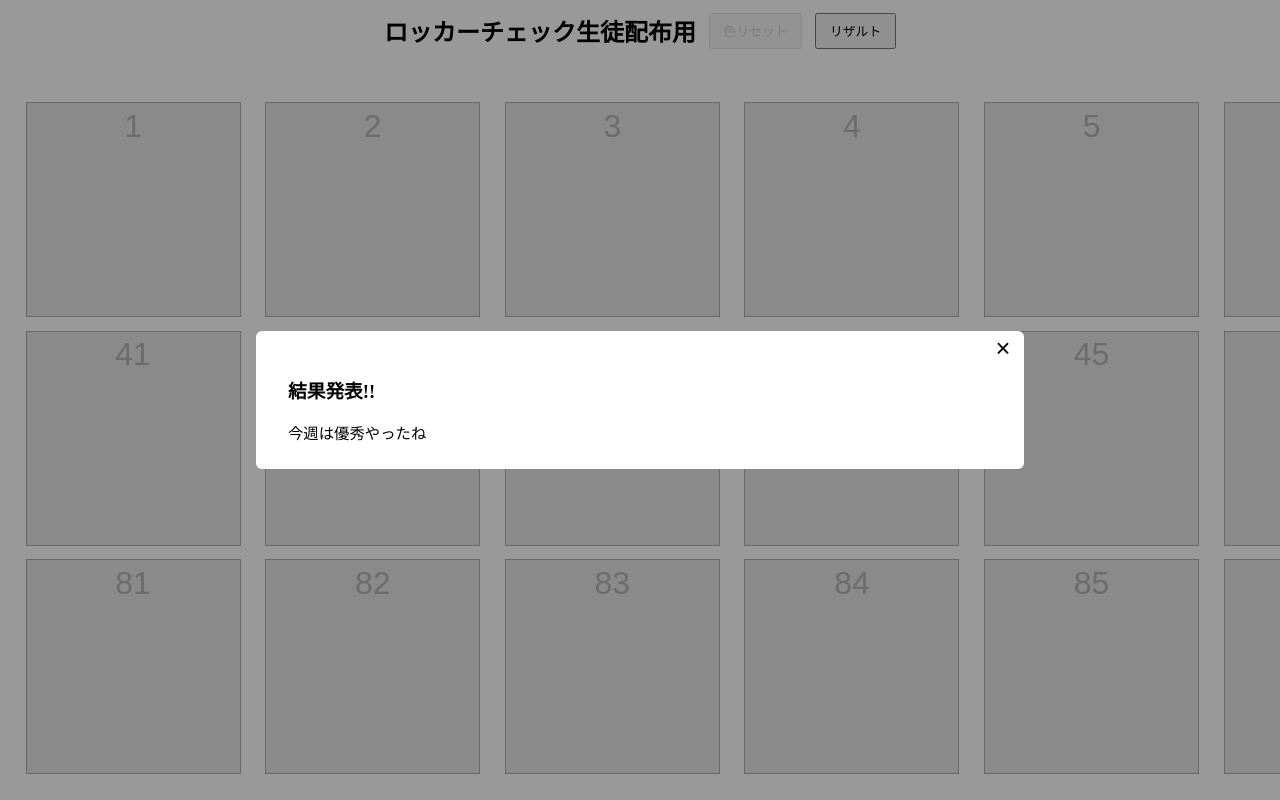
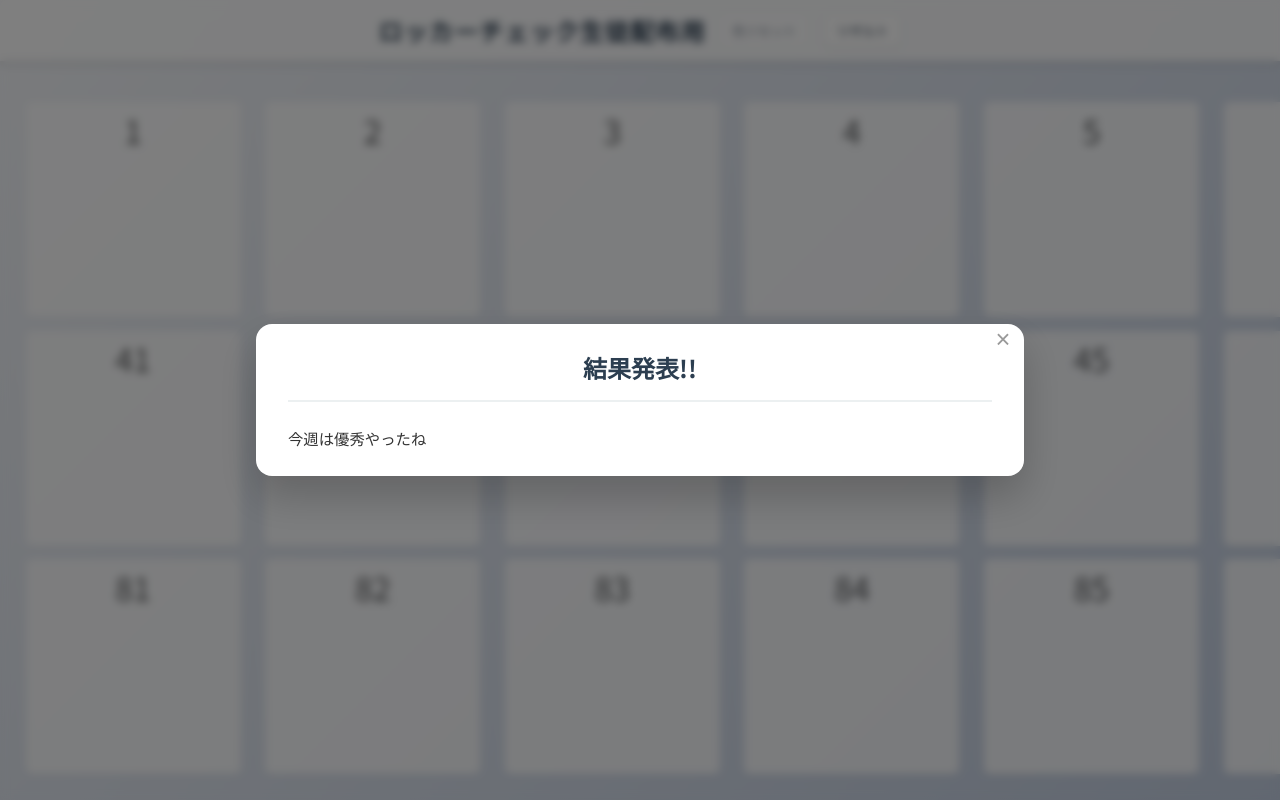
Before and after one commit to lemon-remon/cup1.21, a plain HTML site: page index.html in a window 1280 px wide. Both pictures are taken after a click on the button "リザルト". Shown: the top 800 px of the page. Drawn offline with Linux system fonts and the light colour scheme; no server answers.

Commit message:
Add files via upload

```diff
--- a/index.html
+++ b/index.html
@@ -1,10 +1,15 @@
 <!DOCTYPE html>
 <html lang="ja">
+
 <head>
   <meta charset="UTF-8">
   <title>ロッカーチェック生徒配布用</title>
+  <link rel="preconnect" href="https://fonts.googleapis.com">
+  <link rel="preconnect" href="https://fonts.gstatic.com" crossorigin>
+  <link href="https://fonts.googleapis.com/css2?family=Noto+Sans+JP:wght@400;500;700&display=swap" rel="stylesheet">
   <link rel="stylesheet" href="style.css">
 </head>
+
 <body>
 
   <div id="titleRow">
@@ -15,7 +20,7 @@
 
   <div id="buttonContainer"></div>
 
-  <!-- Results modal -->
+
   <div id="resultsModal" class="modal hidden">
     <div class="modal-content" role="dialog" aria-modal="true" aria-labelledby="resultsTitle">
       <button id="closeModal" class="modal-close" aria-label="閉じる">×</button>
@@ -42,4 +47,5 @@
 
   <script type="module" src="script.js"></script>
 </body>
+
 </html>
--- a/script.js
+++ b/script.js
@@ -46,7 +46,7 @@ for (let i = 1; i <= totalButtons; i++) {
   buttons.push(button);
 }
 
-/* 🔥 他端末とリアルタイム同期 */
+/* リアルタイム同期 */
 onSnapshot(docRef, (snapshot) => {
   const data = snapshot.data() || {};
   const labels = data.labels || {};
--- a/style.css
+++ b/style.css
@@ -1,10 +1,35 @@
-#title{
-    text-align: center;
+:root {
+    /* カラーパレット */
+    --primary-color: #2c3e50;
+    --accent-color: #3498db;
+    --background-start: #f5f7fa;
+    --background-end: #c3cfe2;
+    --white: #ffffff;
+    --light-gray: #ecf0f1;
+    --text-color: #333333;
+    --shadow-soft: 0 4px 6px rgba(0, 0, 0, 0.1);
+    --shadow-hover: 0 10px 15px rgba(0, 0, 0, 0.15);
+    --font-stack: 'Noto Sans JP', sans-serif;
+
+    /* モーダル */
+    --modal-overlay: rgba(0, 0, 0, 0.5);
+}
+
+body {
     margin: 0;
     padding: 0;
+    height: 100vh;
+    display: flex;
+    flex-direction: column;
+    font-family: var(--font-stack);
+    /* グラデーションを維持し、attachment: fixedでスクロール時の切れ目を防止 */
+    background: linear-gradient(135deg, var(--background-start) 0%, var(--background-end) 100%);
+    background-attachment: fixed;
+    color: var(--text-color);
 }
 
-#titleRow{
+/* ヘッダーエリア */
+#titleRow {
     position: fixed;
     top: 0;
     left: 0;
@@ -13,89 +38,234 @@
     align-items: center;
     justify-content: center;
     gap: 1%;
-    background: white;
+    /* 元のgapに戻す */
+    background: rgba(255, 255, 255, 0.85);
+    backdrop-filter: blur(10px);
+    -webkit-backdrop-filter: blur(10px);
     z-index: 101;
     padding: 1% 0;
+    /* 元のpaddingに戻す */
+    box-shadow: var(--shadow-soft);
+    transition: all 0.3s ease;
 }
 
-#resetColors{
-    font-size: 1vw;
-    padding: 0.5% 1%;
-    cursor: pointer;
+#title {
+    text-align: center;
+    margin: 0;
+    padding: 0;
+    font-size: 1.5rem;
+    /* タイトルサイズはCSSに元々指定がなかったので、バランスを見て少し調整 */
+    font-weight: 700;
+    color: var(--primary-color);
+    letter-spacing: 0.05em;
 }
 
-#showResults{
+/* ヘッダーボタン共通スタイル */
+#resetColors,
+#showResults {
+    font-family: var(--font-stack);
     font-size: 1vw;
+    /* 元のサイズに戻す */
     padding: 0.5% 1%;
+    /* 元のpaddingに戻す */
+    font-weight: 500;
     cursor: pointer;
+    background: var(--white);
+    border: 1px solid var(--light-gray);
+    border-radius: 8px;
+    color: var(--primary-color);
+    transition: all 0.2s ease;
+    box-shadow: 0 2px 4px rgba(0, 0, 0, 0.05);
+}
+
+#resetColors:hover,
+#showResults:hover {
+    transform: translateY(-2px);
+    box-shadow: var(--shadow-soft);
+    border-color: var(--accent-color);
+    color: var(--accent-color);
+}
+
+#resetColors:disabled,
+#showResults:disabled {
+    opacity: 0.6;
+    cursor: not-allowed;
+    transform: none;
+    box-shadow: none;
+}
+
+
+/* メインコンテンツ（グリッド） */
+#buttonContainer {
+    display: grid;
+    grid-template-columns: repeat(40, 1fr);
+    grid-template-rows: repeat(3, 1fr);
+    gap: 2%;
+    /* 元のgapに戻す */
+    padding: 2%;
+    /* 元のpaddingに戻す */
+    flex: 1;
+    margin-top: 6%;
+    /* 元のマージンに戻す */
+    box-sizing: border-box;
+    /* width指定は削除してflex:1とpaddingに任せる（元の挙動に近い） */
+}
+
+.square-button {
+    aspect-ratio: 1 / 1;
+    background-color: var(--white);
+    border: none;
+    /* ボーダーなしのデザインは維持 */
+    cursor: pointer;
+    font-family: var(--font-stack);
+    font-size: 2.5vw;
+    /* 元のサイズに戻す */
+    display: flex;
+    align-items: flex-start;
+    /* 元の配置（上揃え）に戻す */
+    justify-content: center;
+    padding: 0;
+    padding-top: 2%;
+    /* 元のpaddingに戻す */
+    box-sizing: border-box;
+    border-radius: 6px;
+    box-shadow: 0 2px 4px rgba(0, 0, 0, 0.05);
+    transition: all 0.2s cubic-bezier(0.25, 0.8, 0.25, 1);
+    color: var(--text-color);
+}
+
+/* ホバーエフェクト（disabledでない場合） */
+.square-button:not(:disabled):hover {
+    transform: translateY(-4px) scale(1.05);
+    box-shadow: 0 8px 16px rgba(0, 0, 0, 0.1);
+    z-index: 10;
+}
+
+/* 色付きボタンの発色調整 */
+.square-button[data-color="red"] {
+    background-color: #ff6b6b !important;
+    color: white !important;
+}
+
+.square-button[data-color="orange"] {
+    background-color: #feca57 !important;
+    color: white !important;
+}
+
+.square-button[data-color="yellow"] {
+    background-color: #ff9f43 !important;
+    color: white !important;
+}
+
+.square-button[data-color="black"] {
+    background-color: #222f3e !important;
+    color: white !important;
 }
 
 /* Modal styles */
-.hidden{ display: none; }
-.modal{
+.hidden {
+    display: none !important;
+    /* !importantを追加して確実に消す（元のCSSにもあった） */
+}
+
+.modal {
     position: fixed;
     inset: 0;
     display: flex;
     align-items: center;
     justify-content: center;
-    background: rgba(0,0,0,0.4);
+    background: var(--modal-overlay);
+    backdrop-filter: blur(4px);
     z-index: 200;
+    opacity: 0;
+    animation: fadeIn 0.3s forwards;
 }
-.modal-content{
-    background: #ffffff;
+
+@keyframes fadeIn {
+    to {
+        opacity: 1;
+    }
+}
+
+.modal-content {
+    background: var(--white);
     width: 60%;
+    /* 元の幅に戻す */
     max-width: 800px;
+    /* 元のmax-widthに戻す */
     padding: 2% 2.5%;
-    border-radius: 6px;
-    box-shadow: 0 2% 4% rgba(0,0,0,0.2);
+    /* 元のpaddingに戻す */
+    border-radius: 16px;
+    box-shadow: 0 20px 40px rgba(0, 0, 0, 0.2);
     box-sizing: border-box;
     position: relative;
+    transform: scale(0.95);
+    animation: scaleUp 0.3s forwards;
 }
-.modal-close{
+
+@keyframes scaleUp {
+    to {
+        transform: scale(1);
+    }
+}
+
+.modal-close {
     position: absolute;
     top: 1%;
+    /* 元の位置に戻す */
     right: 1%;
+    /* 元の位置に戻す */
     background: transparent;
     border: none;
     font-size: 2vw;
+    /* 元のサイズに戻す */
+    color: #999;
     cursor: pointer;
-}
-#resultsList{
-    margin-top: 1.5%;
-    max-height: 50vh;
-    overflow: auto;
-    font-size: 1.2vw;
-    white-space: pre-wrap;
+    transition: color 0.2s;
+    line-height: 1;
 }
 
-body{
-    margin: 0;
-    padding: 0;
-    height: 100vh;
-    display: flex;
-    flex-direction: column;
+.modal-close:hover {
+    color: var(--primary-color);
 }
 
-#buttonContainer{
-    display: grid;
-    grid-template-columns: repeat(40, 1fr);
-    grid-template-rows: repeat(3, 1fr);
-    gap: 2%;
-    padding: 2%;
-    flex: 1;
-    margin-top: 6%;
+#resultsTitle {
+    margin-top: 0;
+    text-align: center;
+    color: var(--primary-color);
+    font-size: 1.5rem;
+    border-bottom: 2px solid var(--light-gray);
+    padding-bottom: 15px;
 }
 
-.square-button{
-    aspect-ratio: 1 / 1;
-    background-color: #e0e0e0;
-    border: 1px solid #999;
-    cursor: pointer;
-    font-size: 2.5vw;
-    display: flex;
-    align-items: flex-start;
-    justify-content: center;
-    padding-top: 2%;
-    box-sizing: border-box;
+#resultsList {
+    margin-top: 1.5%;
+    /* 元のマージン */
+    max-height: 50vh;
+    overflow-y: auto;
+    font-size: 1.2vw;
+    /* 元のサイズに戻す */
+    line-height: 1.6;
+    color: var(--text-color);
+    white-space: pre-wrap;
+    padding-right: 10px;
 }
-.modal.hidden{ display: none !important; }
+
+/* スクロールバーのカスタマイズ */
+#resultsList::-webkit-scrollbar {
+    width: 8px;
+}
+
+#resultsList::-webkit-scrollbar-track {
+    background: #f1f1f1;
+    border-radius: 4px;
+}
+
+#resultsList::-webkit-scrollbar-thumb {
+    background: #ccc;
+    border-radius: 4px;
+}
+
+#resultsList::-webkit-scrollbar-thumb:hover {
+    background: #bbb;
+}
```
